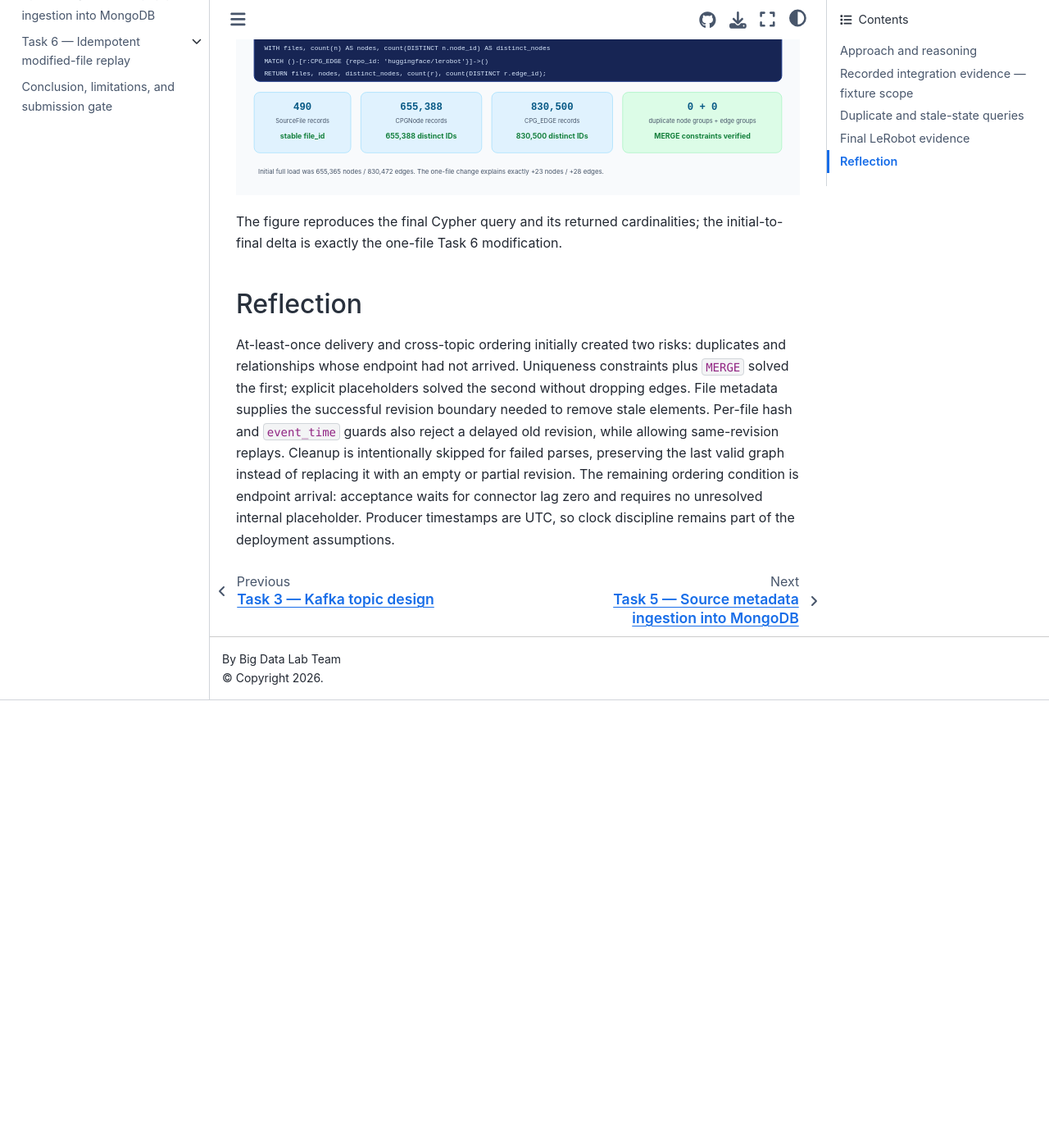
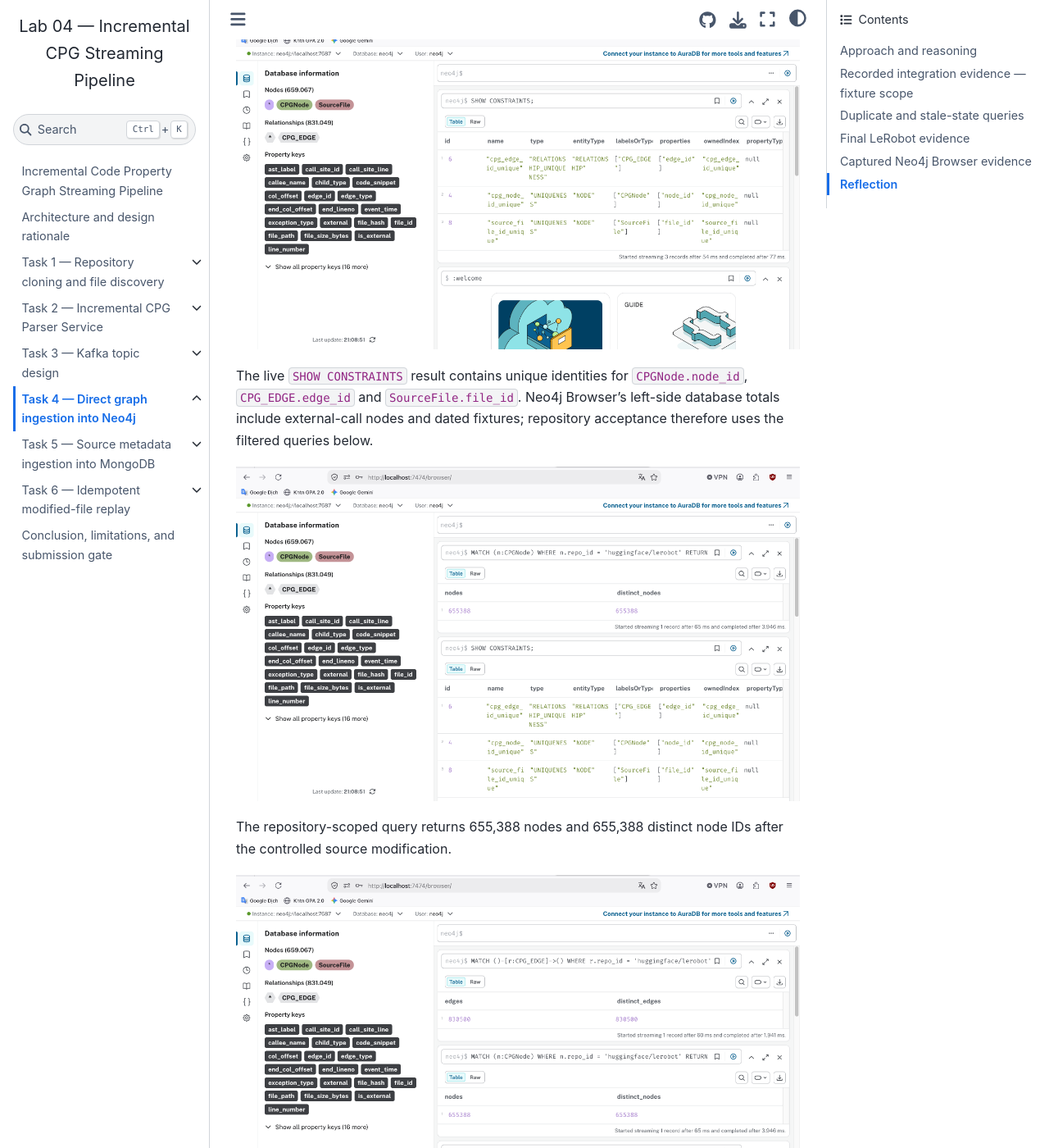
Before and after one commit to caosfourn/bigdata-lab04-pipeline, a Jupyter Book: the page built from book/task4.md, in a window 1280 px wide and 1400 px high, scrolled down 3188 px. Shown: the whole window at 82% size. Built offline with Jupyter Book 1.0.4 settings and Sphinx 7.4.7 and the Sphinx Book theme 1.1.4, drawn with Linux system fonts in a browser that asks for light colours; pages that are not in the unit, such as notebooks, are missing from menus; before the commit the page ends 4042 px from its top, so only the background shows below that; some of the changed text lies outside the part shown.

Commit message:
docs(task4): replace Neo4j figure with Browser evidence

```diff
--- a/book/task4.md
+++ b/book/task4.md
@@ -130,10 +130,31 @@
 cardinality remained 490. This explains why the initial full-load totals above
 differ from the final database state without implying duplicates.
 
-![Live Neo4j final query evidence](images/neo4j-live-evidence.svg)
+## Captured Neo4j Browser evidence
 
-The figure reproduces the final Cypher query and its returned cardinalities;
-the initial-to-final delta is exactly the one-file Task 6 modification.
+![Neo4j uniqueness constraints](images/task4-neo4j-constraints.png)
+
+The live `SHOW CONSTRAINTS` result contains unique identities for
+`CPGNode.node_id`, `CPG_EDGE.edge_id` and `SourceFile.file_id`. Neo4j Browser's
+left-side database totals include external-call nodes and dated fixtures;
+repository acceptance therefore uses the filtered queries below.
+
+![LeRobot node count equals its distinct node-ID count](images/task4-neo4j-unique-counts.png)
+
+The repository-scoped query returns 655,388 nodes and 655,388 distinct node
+IDs after the controlled source modification.
+
+![LeRobot edge count equals its distinct edge-ID count](images/task4-neo4j-unique-edge-counts.png)
+
+The corresponding relationship query returns 830,500 edges and 830,500
+distinct edge IDs, providing direct UI evidence that replay did not duplicate
+topology.
+
+![Rendered CPG topology for the modified source file](images/task4-neo4j-graph.png)
+
+Neo4j Browser renders the bounded graph query for
+`src/lerobot/__init__.py`, demonstrating that the persisted records form a
+navigable topology rather than only aggregate counters.
 
 ## Reflection
 
```
Also changed, not shown: book/images/neo4j-live-evidence.svg (deleted), book/images/task4-neo4j-constraints.png (added), book/images/task4-neo4j-graph.png (added), book/images/task4-neo4j-unique-counts.png (added), book/images/task4-neo4j-unique-edge-counts.png (added).
